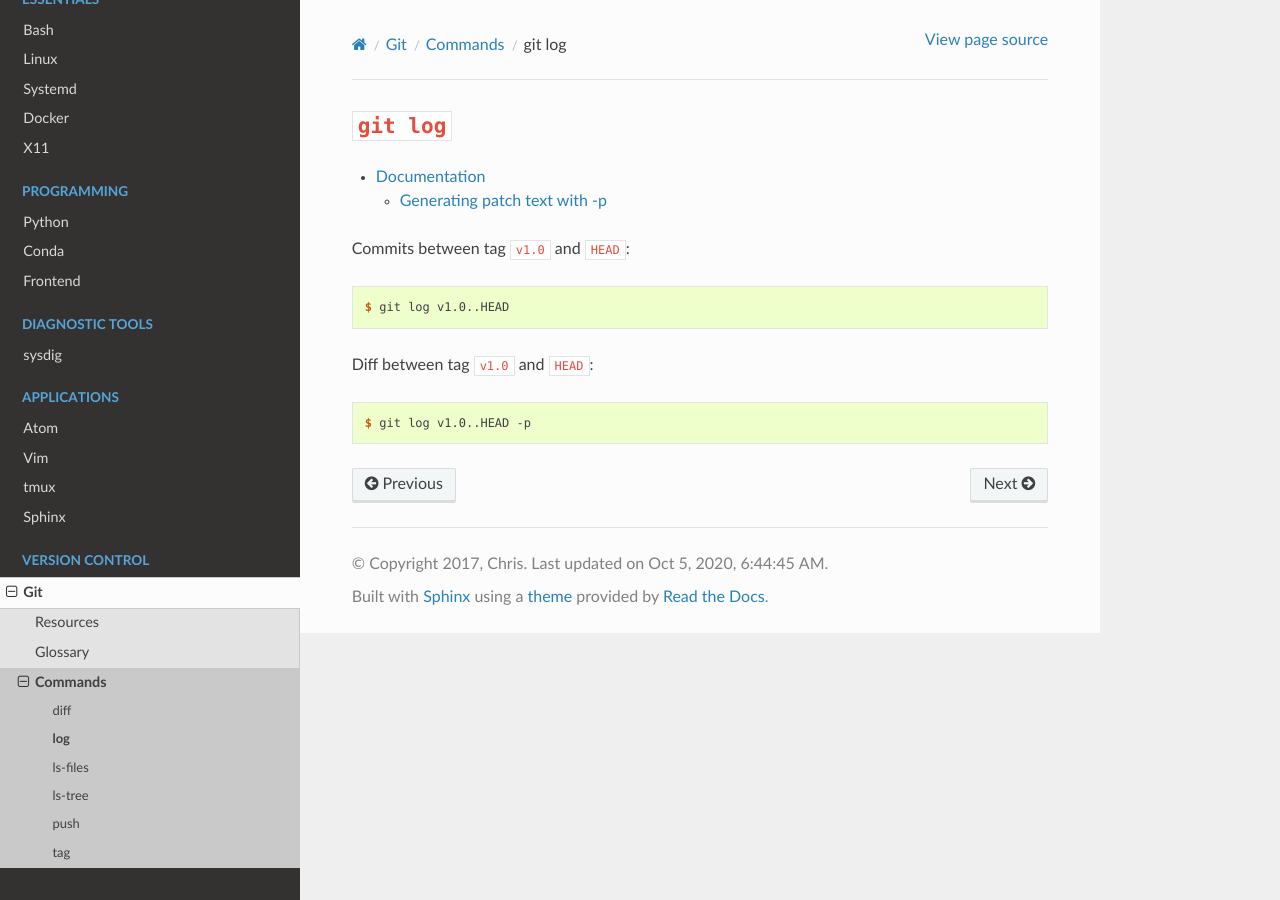
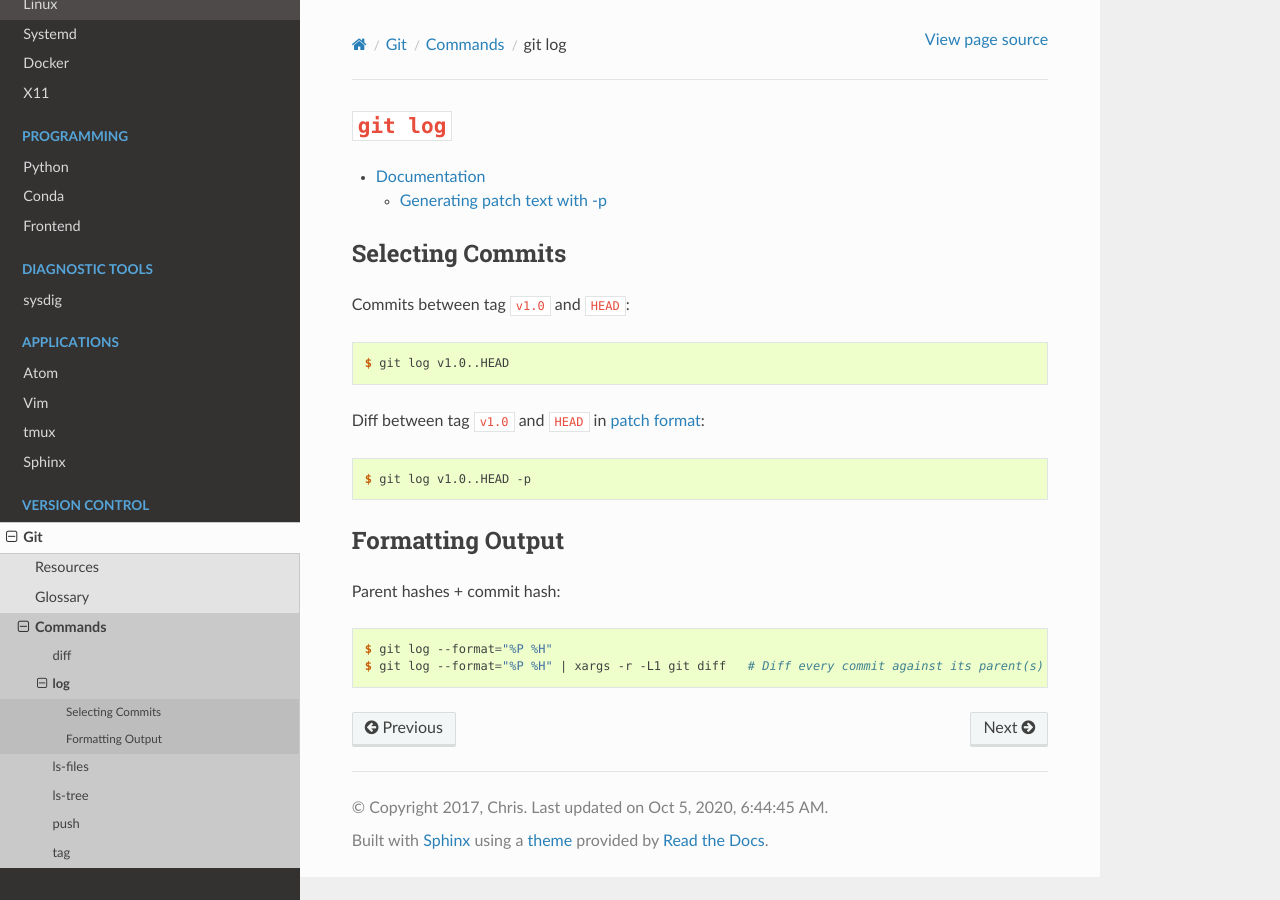
Before and after one commit to heterotopian/technotes, a Sphinx documentation site: the page built from source/git/command/log.rst, in a window 1280 px wide. Built offline with Sphinx 7.4.7 and the Read the Docs theme 2.0.0, drawn with Linux system fonts in a browser that asks for light colours.

Commit message:
Add output formatting section

```diff
--- a/source/git/command/log.rst
+++ b/source/git/command/log.rst
@@ -9,12 +9,29 @@
 
 - `Documentation <https://git-scm.com/docs/git-diff>`_
 
-  - `Generating patch text with -p <https://git-scm.com/docs/diff-generate-patch/>`_
+  - `Generating patch text with -p`_
+
+Selecting Commits
+=================
 
 Commits between |tag-v1| and |head|::
 
     $ git log v1.0..HEAD
 
-Diff between |tag-v1| and |head|::
+Diff between |tag-v1| and |head| in `patch format <Generating patch text with -p_>`_::
 
     $ git log v1.0..HEAD -p
+
+
+
+Formatting Output
+=================
+
+Parent hashes + commit hash::
+
+    $ git log --format="%P %H"
+    $ git log --format="%P %H" | xargs -r -L1 git diff   # Diff every commit against its parent(s)
+
+
+
+.. _Generating patch text with -p: https://git-scm.com/docs/diff-generate-patch/
```
